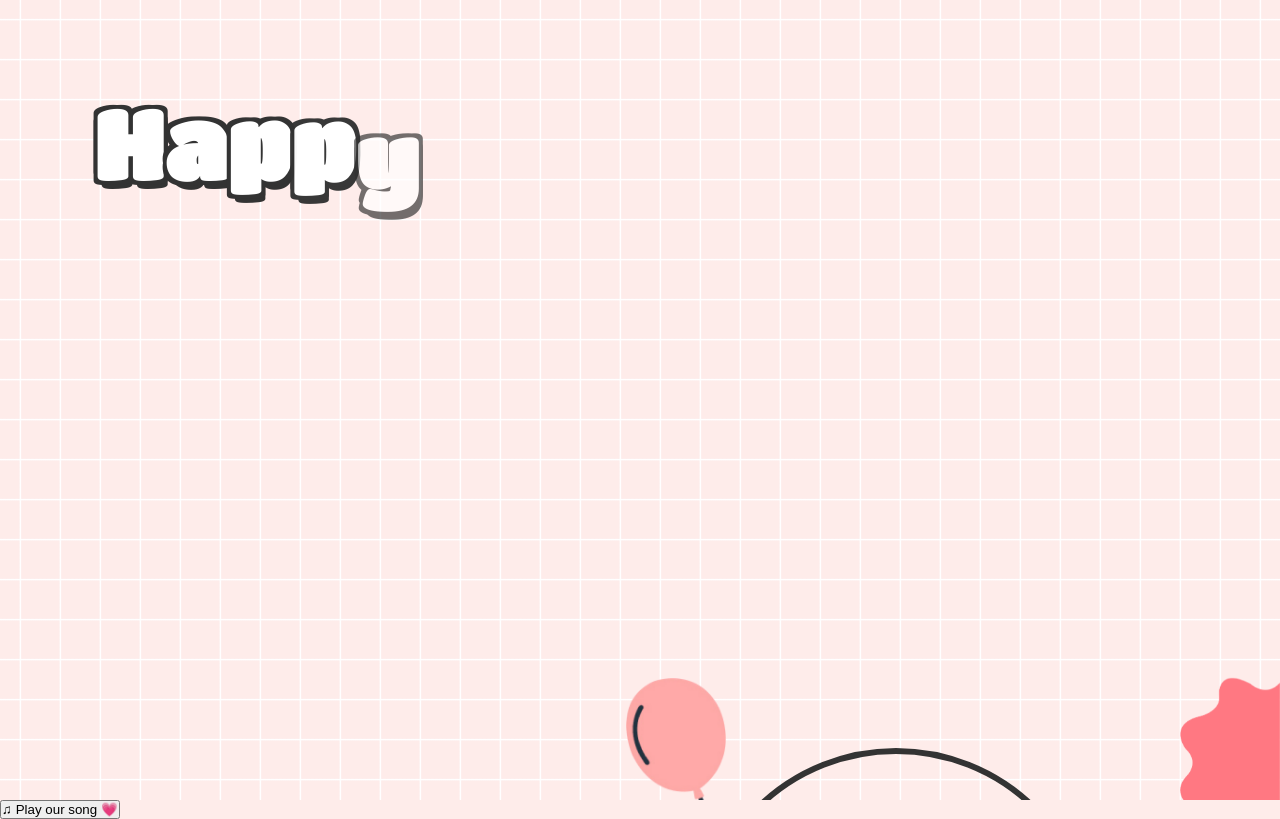
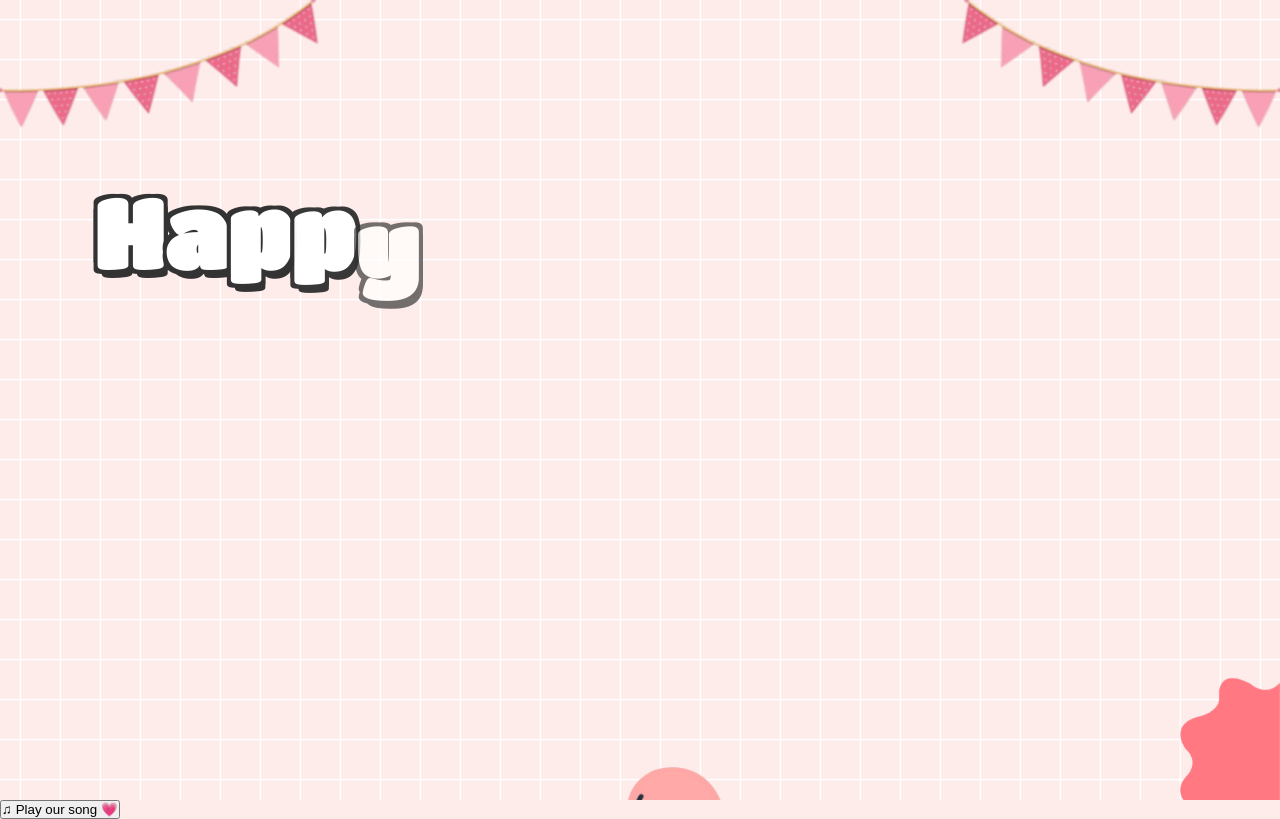
Before and after one commit to rxdracore/divya-s-birthday, a plain HTML site: page index.html in a window 1280 px wide. Drawn offline with nearby package versions, Linux system fonts and the light colour scheme; grey boxes are pictures that could not be loaded; a web font is replaced by a local one.

Commit message:
Update index.html

```diff
--- a/index.html
+++ b/index.html
@@ -22,8 +22,8 @@
 <body>
     <div id="wrapper">
         <div class="flag__birthday">
-            <img src="./images/1.png" alt="" width="350" class="flag__left">
-            <img src="./images/1.png" alt="" width="350" class="flag__right">
+            <img src="1.png" alt="" width="350" class="flag__left">
+            <img src="1.png" alt="" width="350" class="flag__right">
         </div>
         <div class="content">
             <div class="left">
```
